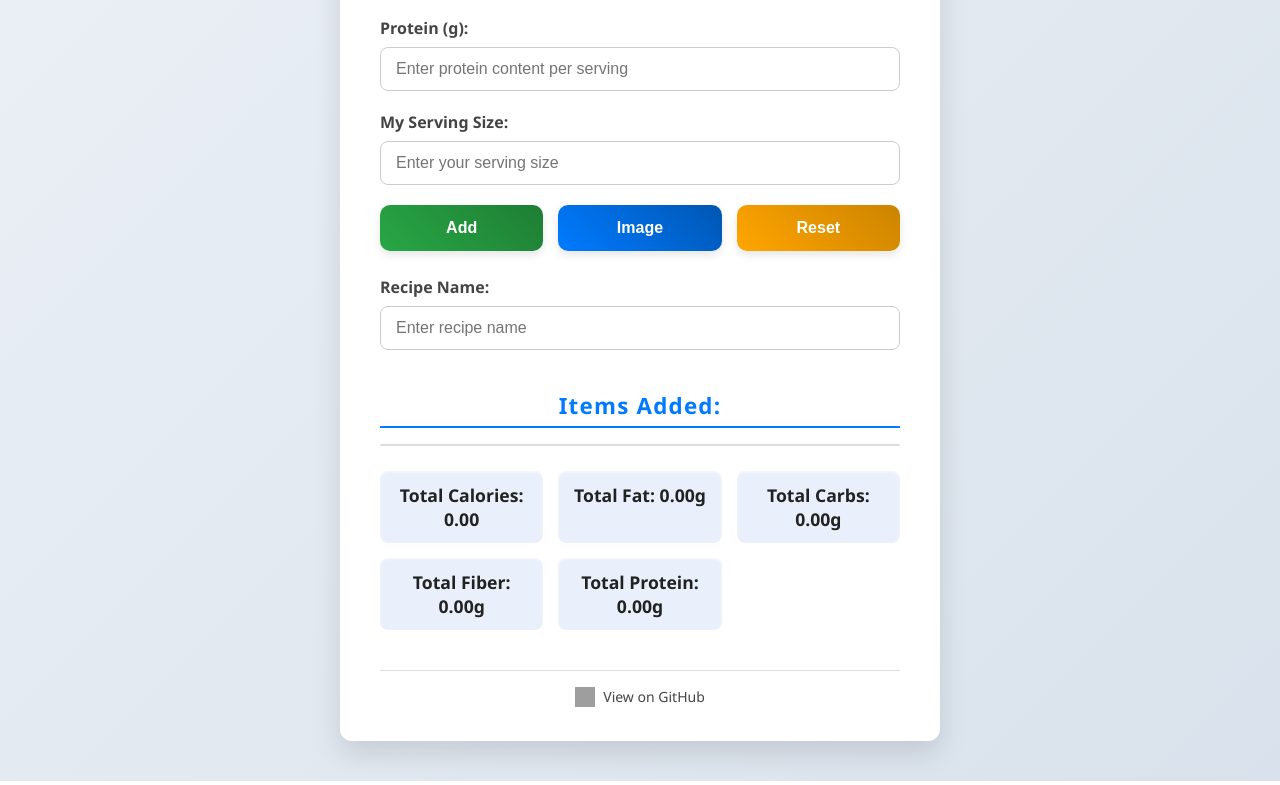
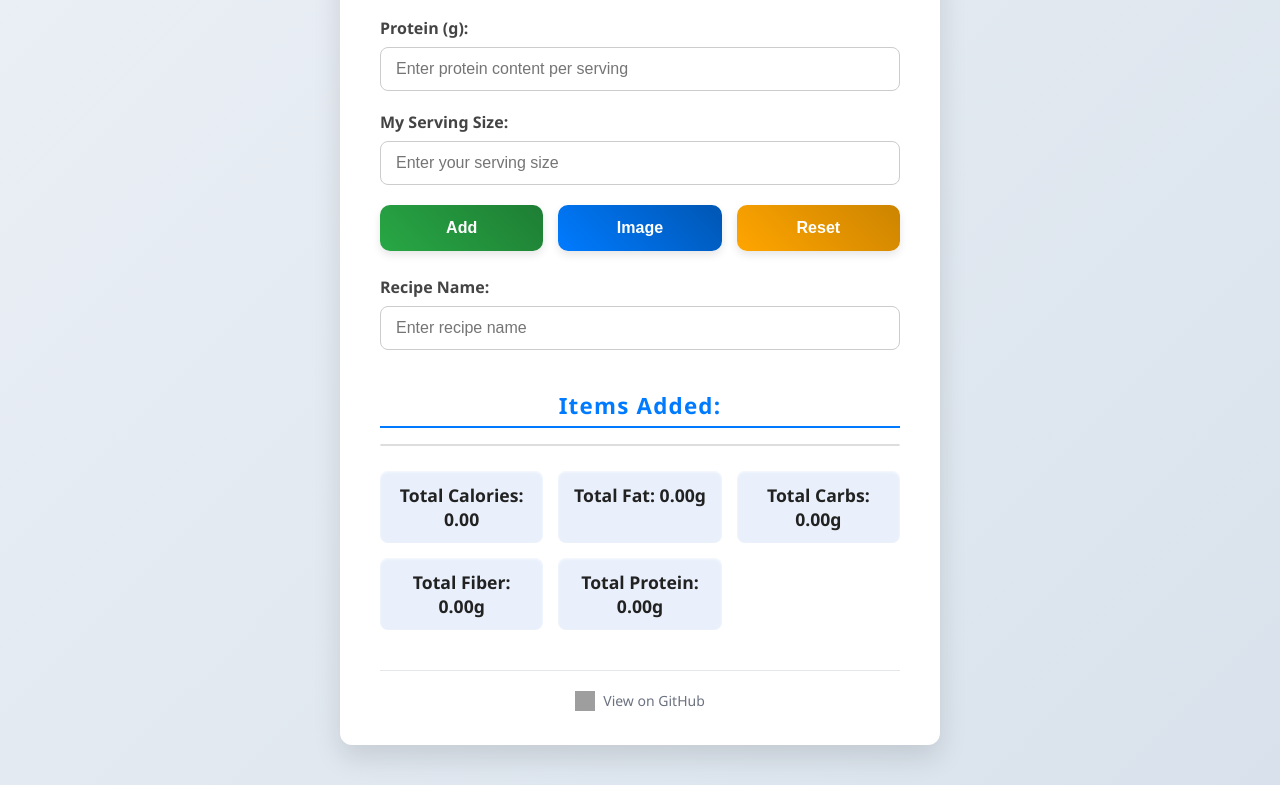
Before and after one commit to sariold/Caloriego, a plain HTML site: page index.html in a window 1280 px wide. Shown: the part 833-1618 px from the top of the page. Drawn offline with nearby package versions, Linux system fonts and the light colour scheme; grey boxes are pictures that could not be loaded; a script that the page names is missing.

Commit message:
fix: Footer CSS

```diff
--- a/index.html
+++ b/index.html
@@ -126,11 +126,12 @@
           href="https://github.com/sariold/Caloriego"
           target="_blank"
           rel="noopener noreferrer"
+          class="footerLink"
         >
           <img
             src="https://cdn.jsdelivr.net/gh/devicons/devicon/icons/github/github-original.svg"
             alt="GitHub"
-            class="github-icon"
+            class="githubIcon"
           />
           View on GitHub
         </a>
--- a/styles.css
+++ b/styles.css
@@ -256,27 +256,36 @@ li:last-child {
 
 .footer {
   margin-top: 40px;
-  padding-top: 16px;
-  border-top: 1px solid #e0e0e0;
+  padding-top: 20px;
+  border-top: 1px solid #e5e7eb;
   text-align: center;
   font-size: 14px;
-  color: #444;
+  color: #6b7280;
 }
 
-.footer a {
+.footerLink {
   display: inline-flex;
   align-items: center;
   gap: 8px;
   text-decoration: none;
   color: inherit;
+  font-weight: 500;
   transition: color 0.2s ease;
 }
 
-.github-icon {
+.footerLink:hover {
+  color: #111827;
+}
+
+.githubIcon {
   width: 20px;
   height: 20px;
   filter: grayscale(100%);
   transition: filter 0.2s ease;
+}
+
+.footerLink:hover .githubIcon {
+  filter: none;
 }
 
 @media (max-width: 640px) {
```
